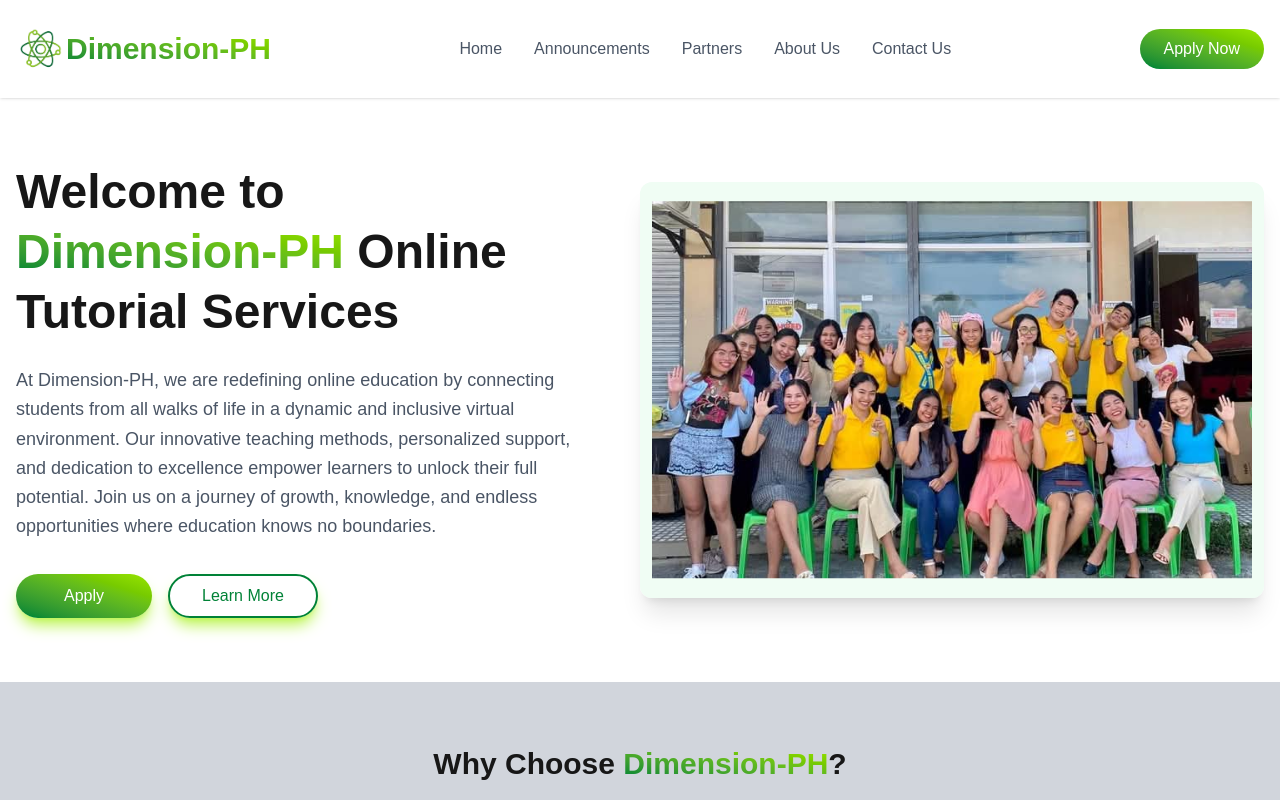
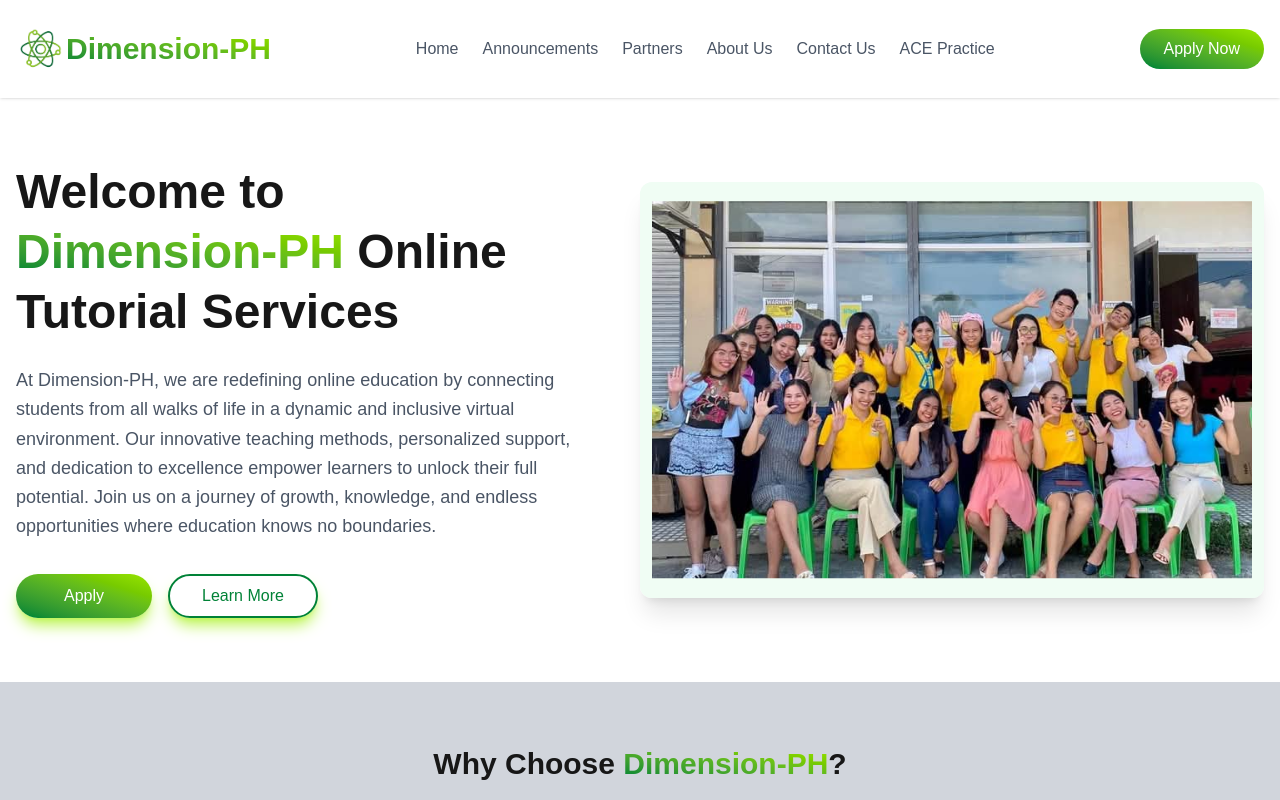
Before and after one commit to Dimension-PH/dimensionph, a Next.js app: page / in a window 1280 px wide. Shown: the top 800 px of the page. Built offline with nearby package versions, Linux system fonts and the light colour scheme.

Commit message:
Update Header.tsx

```diff
--- a/app/components/Header.tsx
+++ b/app/components/Header.tsx
@@ -10,11 +10,29 @@
   { href: "/third-party", label: "Partners" },
   { href: "/about", label: "About Us" },
   { href: "/contacts", label: "Contact Us" },
+  { href: "https://practice.dimension-ph.com", label: "ACE Practice", external: true },
 ]
 
 const NAV_LINK_CLASS = "text-gray-600 hover:text-green-700 font-medium"
 const CTA_CLASS =
   "inline-flex items-center justify-center bg-gradient-to-tr from-green-700 to-lime-400 text-white px-6 py-2 rounded-full font-medium hover:shadow-lg transition duration-300"
+
+/** Renders an internal route with next/link, or an external host with a plain
+ *  anchor (next/link cannot client-side route across origins). */
+function NavItem({ href, label, external, onNavigate }: { href: string; label: string; external?: boolean; onNavigate?: () => void }) {
+  if (external) {
+    return (
+      <a href={href} className={NAV_LINK_CLASS} target="_blank" rel="noopener noreferrer" onClick={onNavigate}>
+        {label}
+      </a>
+    )
+  }
+  return (
+    <Link href={href} className={NAV_LINK_CLASS} onClick={onNavigate}>
+      {label}
+    </Link>
+  )
+}
 
 export default function Header() {
   const [isOpen, setOpen] = useState(false);
@@ -30,9 +48,10 @@
           <span className="text-3xl font-bold bg-gradient-to-tr from-green-700 to-lime-400 bg-clip-text text-transparent">Dimension-PH</span>
         </Link>
 
-        <nav className="hidden lg:flex space-x-8">
-          {NAV_LINKS.map(({ href, label }) => (
-            <Link key={href} href={href} className={NAV_LINK_CLASS}>{label}</Link>
+        {/* space-x-6 rather than space-x-8: a 6th item overflows at exactly 1024px. */}
+        <nav className="hidden lg:flex space-x-6">
+          {NAV_LINKS.map((l) => (
+            <NavItem key={l.href} {...l} />
           ))}
         </nav>
 
@@ -58,8 +77,8 @@
         isOpen &&
 
         <nav id="mobile-menu" className="flex flex-col lg:hidden items-center text-lg space-y-4 pb-4">
-          {NAV_LINKS.map(({ href, label }) => (
-            <Link key={href} href={href} onClick={closeMenu} className={NAV_LINK_CLASS}>{label}</Link>
+          {NAV_LINKS.map((l) => (
+            <NavItem key={l.href} {...l} onNavigate={closeMenu} />
           ))}
           {/* The Apply CTA was previously desktop-only, leaving mobile visitors
               with no way to apply from the header. */}
```
